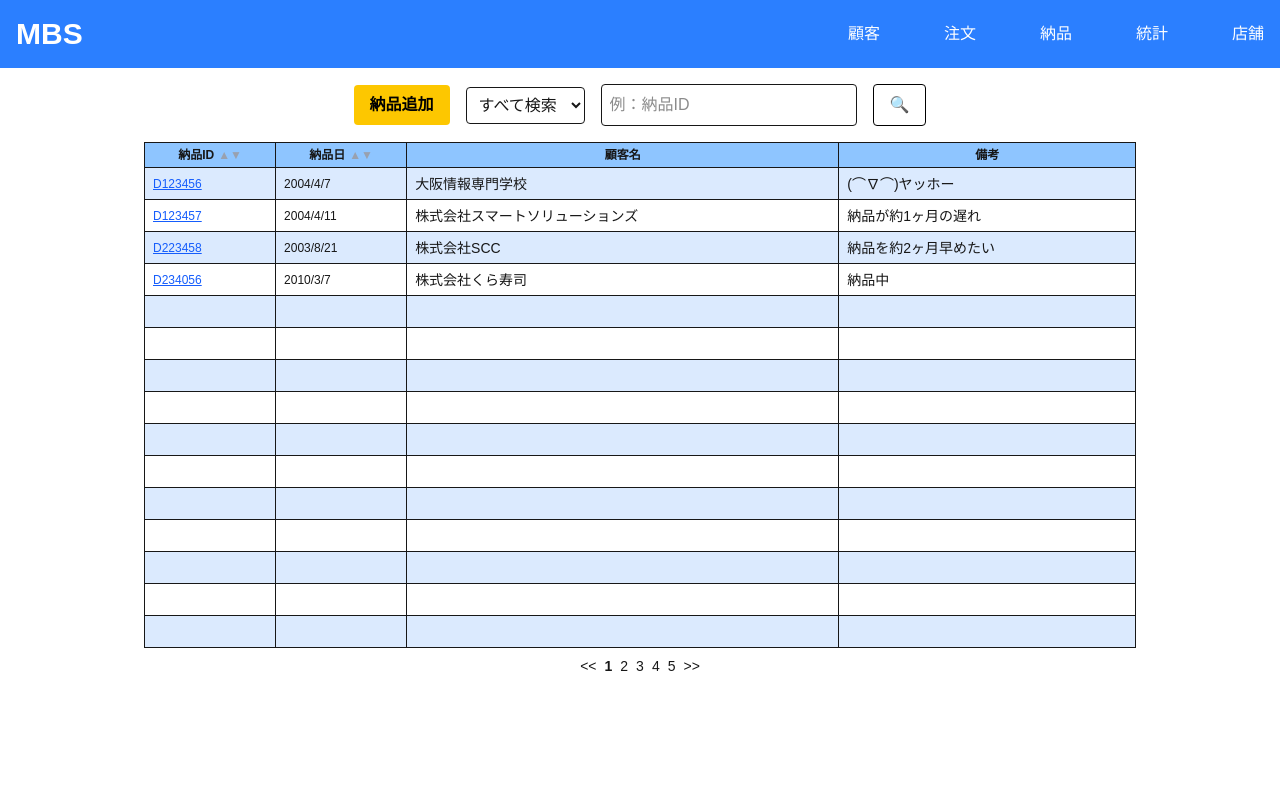
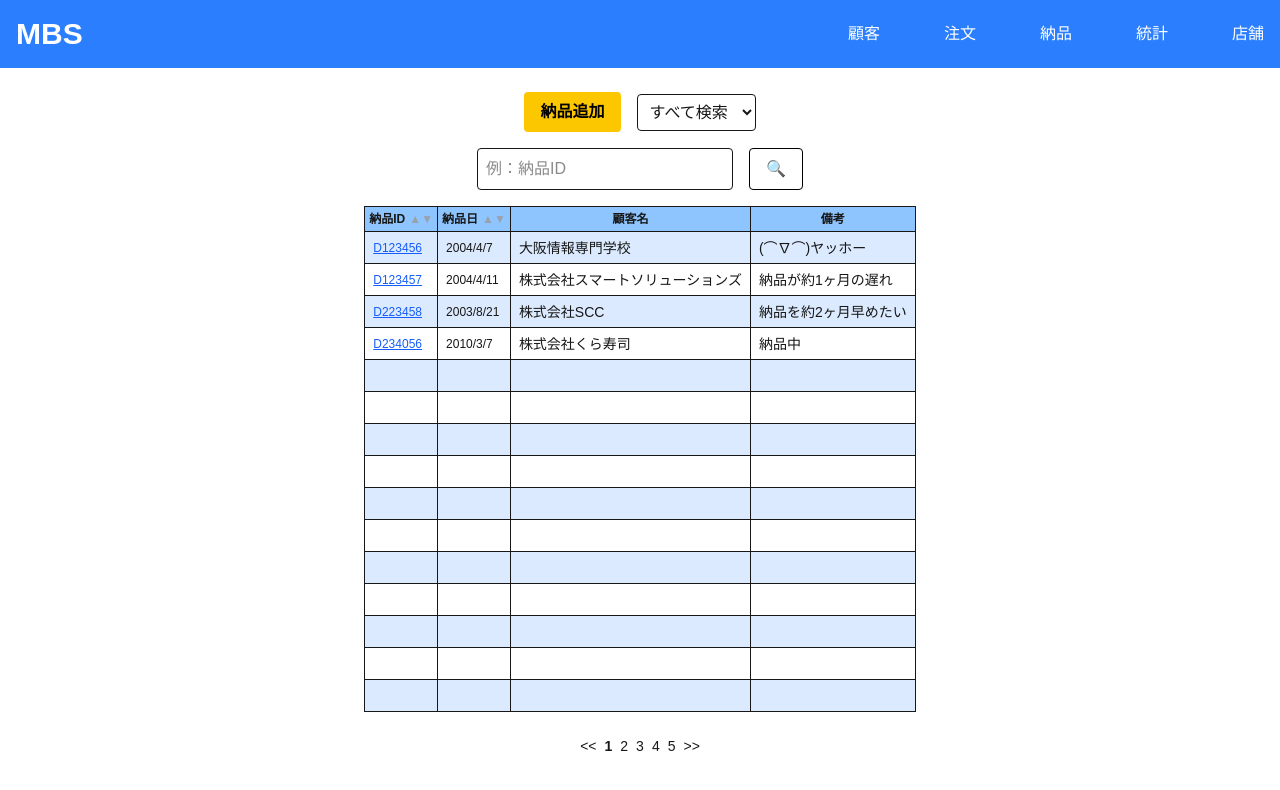
Before and after one commit to wasabi49/ocs-systemDevelopmentExercises, a Next.js app in the folder mbs/: page /Delivery/DeliveryList in a window 1280 px wide. Shown: the top 790 px of the page. Built offline with nearby package versions, Linux system fonts and the light colour scheme.

Commit message:
納品画面変更

```diff
--- a/mbs/app/Delivery/DeliveryList/page.tsx
+++ b/mbs/app/Delivery/DeliveryList/page.tsx
@@ -68,12 +68,12 @@ export default function DeliveryListPage() {
   }
 
   return (
-    <div className="p-4 max-w-screen-lg mx-auto">
+    <div className="flex flex-col items-center justify-center gap-2 sm:gap-4 mb-4">
       {/* 納品追加ボタン＋検索 */}
-      <div className="flex flex-col sm:flex-row items-center justify-center gap-4 mb-4">
-        <button className="bg-yellow-400 hover:bg-yellow-500 text-black font-bold py-2 px-4 rounded">
-          納品追加
-        </button>
+      <div className="flex flex-wrap items-center justify-start gap-4 mt-6">
+      <button className="bg-yellow-400 hover:bg-yellow-500 text-black font-bold py-2 px-4 rounded">
+        納品追加
+      </button>
 
         <select
           value={searchField}
@@ -86,7 +86,8 @@ export default function DeliveryListPage() {
           <option value="顧客名">顧客名</option>
           <option value="備考">備考</option>
         </select>
-
+        </div>
+        <div className="flex flex-wrap items-center justify-start gap-4">
         <input
           type="text"
           placeholder="例：納品ID"
```
